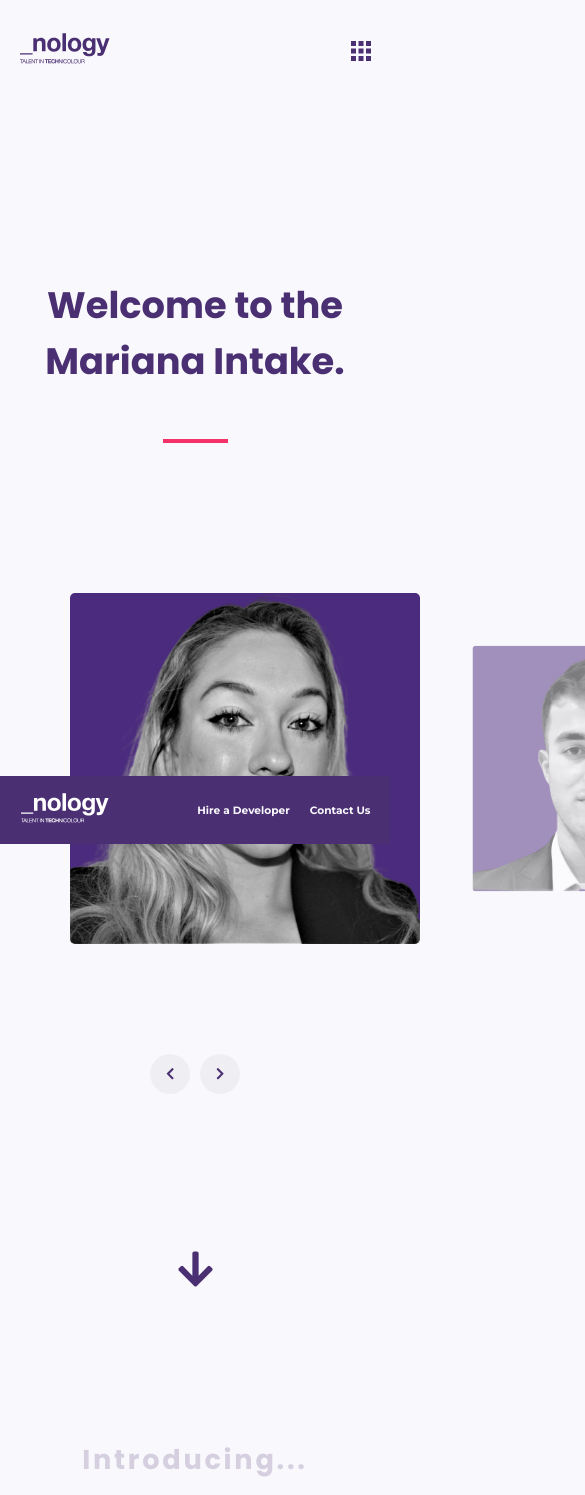
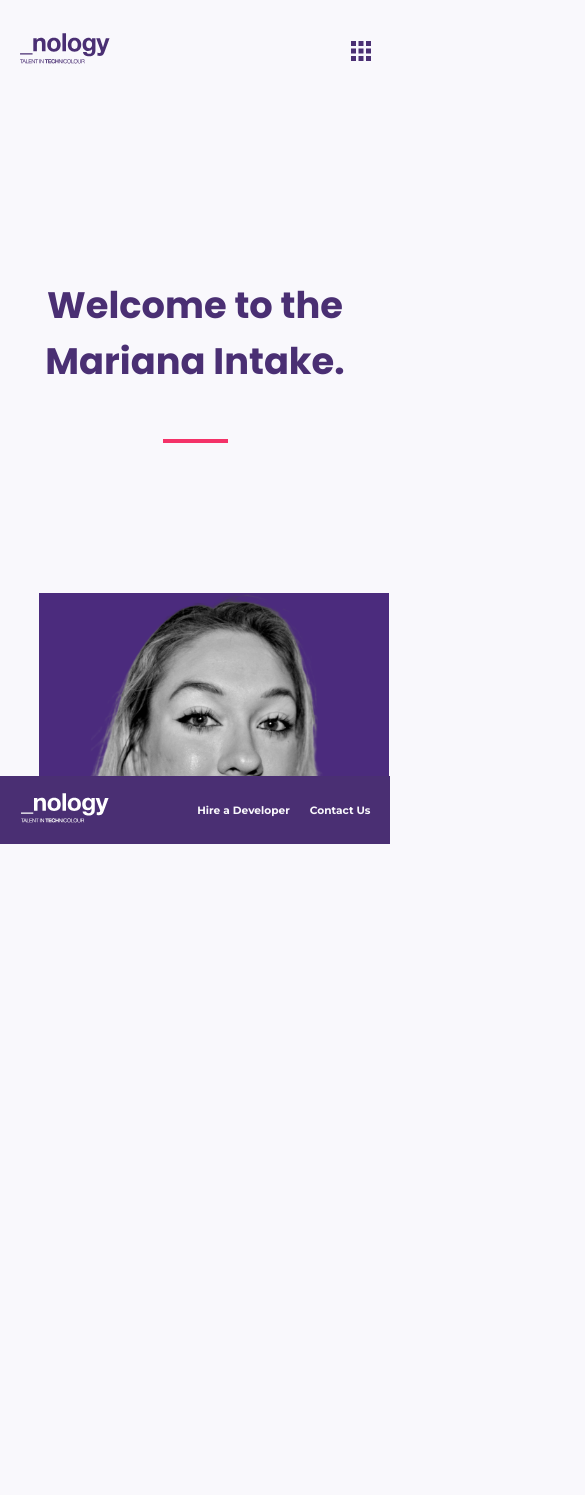
Before and after one commit to jakealistairwood/mariana-portfolio, a React (Create React App) app: page / in a window 390 px wide. Shown: the top 1495 px of the page, 585 px wide, since content can reach past the window. After the commit the page ends 844 px from the top, so only its background shows below. Built offline with nearby package versions, Linux system fonts and the light colour scheme.

Commit message:
fixing overflow issue on carousel and removed image from bio on smaller devices

```diff
--- a/src/containers/Main/Main.scss
+++ b/src/containers/Main/Main.scss
@@ -6,6 +6,7 @@
   width: 100%;
   height: 80vh;
   text-align: center;
+  overflow-x: hidden;
 
   .pageHeader {
     display: flex;
@@ -73,8 +74,8 @@
     .cards_slider {
       position: relative;
       max-width: 350px;
-      width: 80%;
-      margin: 0px auto;
+      width: 100%;
+      margin: 0 auto;
 
     .cards_slider_wrapper {
       display: flex;
@@ -85,7 +86,6 @@
       .headshot {
         width: 350px;
         height: auto;
-        border-radius: 5px;
         flex: 1;
         opacity: 0.5;
         transform: scale(0.7);
@@ -98,6 +98,8 @@
         height: 300px;
         // outline: 5px solid $secondary;
         position: absolute;
+        // top: 0;
+        // left: 0;
       }
   }
 
@@ -135,6 +137,8 @@
   display: flex;
   flex-direction: column;
   width: 80%;
+  // height: 80vh;
+  // border: 2px solid black;
   margin: 100px auto;
   background-color: #FFF;
   border-radius: 5px;
@@ -143,6 +147,7 @@
 
   .bio-header {
     width: 100%;
+    // background-color: coral;
     display: flex;
     justify-content: space-between;
     align-items: center;
@@ -150,6 +155,7 @@
     .name-title {
       width: 60%;
       text-align: left;
+      // margin-left: 20px;
 
       h2 {
         color: $primary;
@@ -219,11 +225,13 @@
         text-align: justify;
         line-height: 1.5em;
         font-weight: 500;
+        // height: 70%;
         margin-top: 20px;
       }
 
       .buttonContainer {
         display: flex;
+        // justify-content: space-between;
         align-items: center;
         margin-top: 50px;
 
@@ -267,29 +275,11 @@
     .image_wrapper {
       width: 300px;
       margin-left: 30px;
-      height: 250px;
+      height: auto;
 
       .bio-image {
         width: 100%;
         border-radius: 5px;
-      }
-    }
-
-    @media screen and (max-width: 900px) {
-      .icons {
-        flex-direction: column !important;
-      }
-
-      .left {
-        width: 100%;
-      }
-
-      .image_wrapper {
-        display: none;
-
-        .bio-image {
-          display: none;
-        }
       }
     }
   }
@@ -306,6 +296,7 @@
         width: 90%;
       }
     }
+
 
     .intro {
       h1 {
@@ -377,3 +368,25 @@
     }
   }
   }
+
+
+  @media screen and (max-width: 1000px) {
+    .trainee-bio {
+      .bio-container {
+        .left {
+          width: 100%;
+        }
+
+        .buttonContainer {
+          display: flex;
+          justify-content: space-evenly;
+        }
+      }
+
+      .image_wrapper {
+        display: none;
+      }
+    }
+
+
+  }
```
